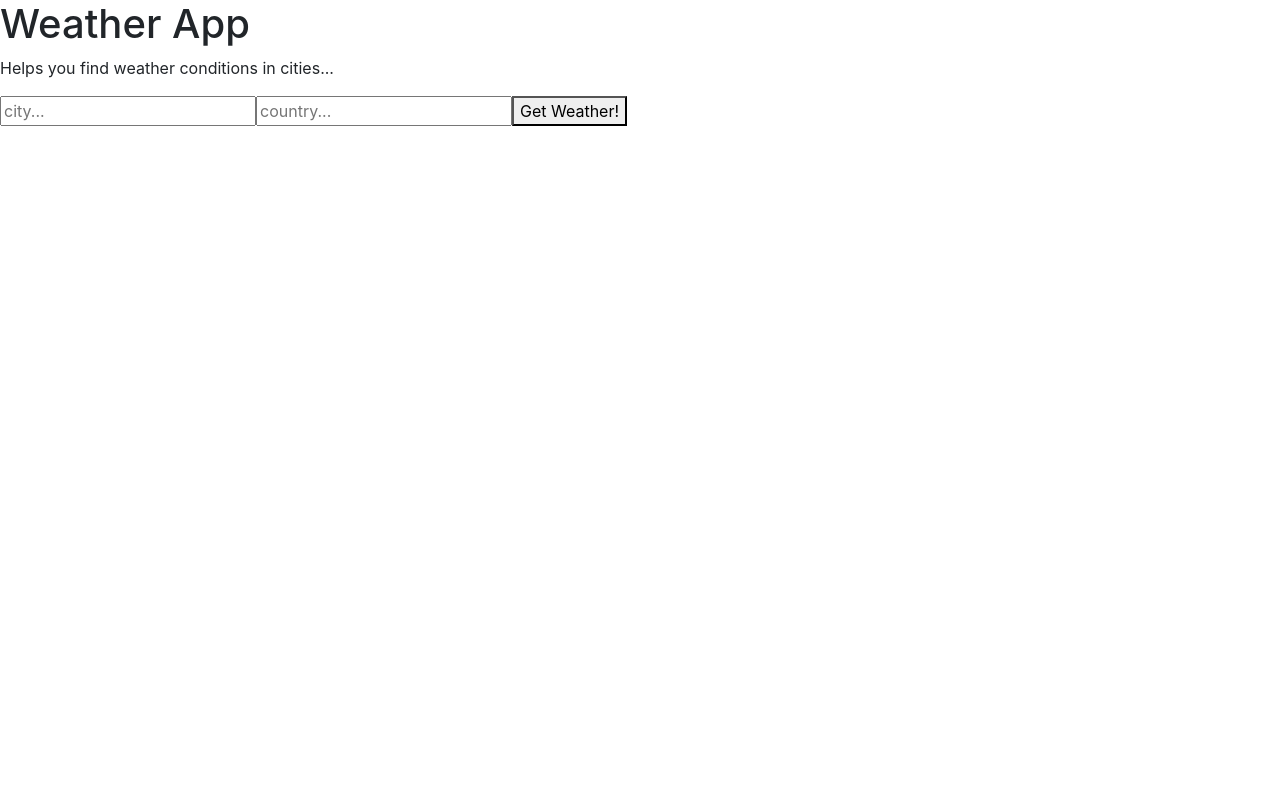
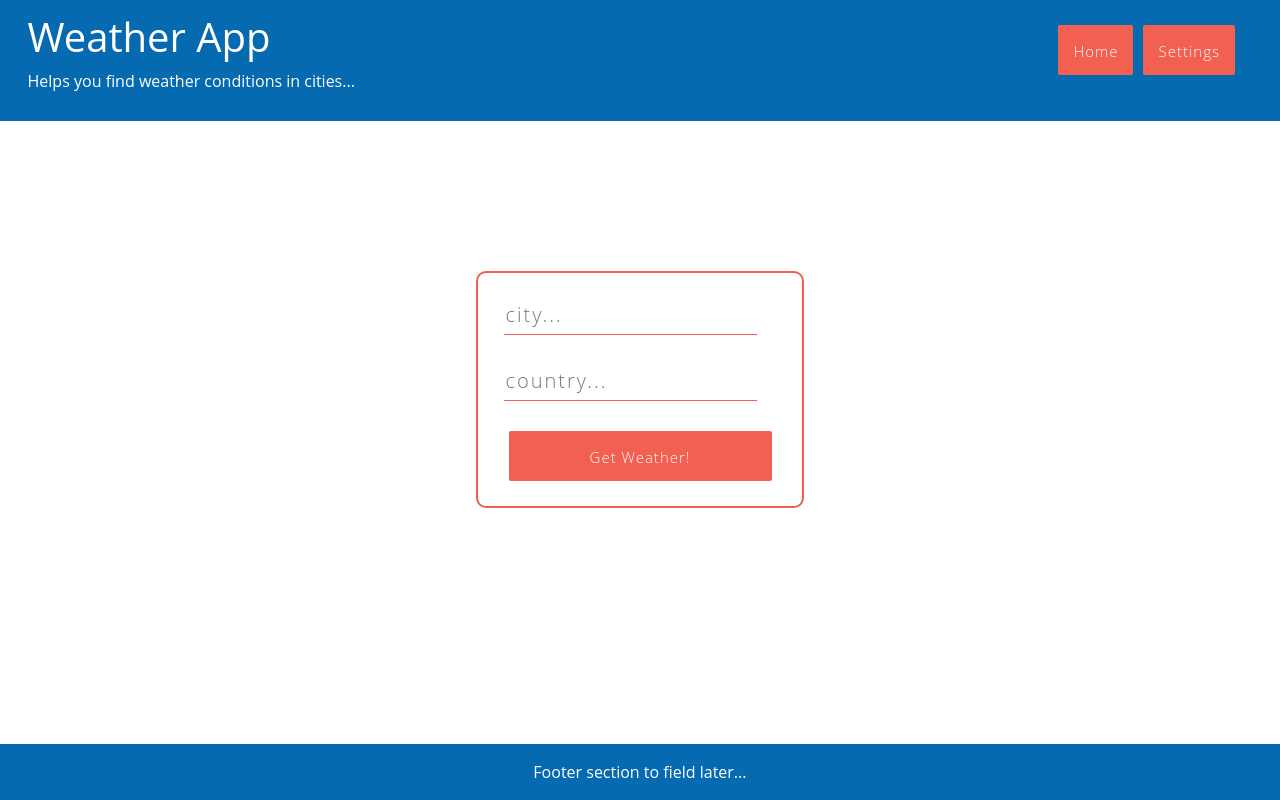
Before and after one commit to LisaLouAEH/rak_weather_app, a React (Create React App) app: page / in a window 1280 px wide. Built offline with nearby package versions, Linux system fonts and the light colour scheme.

Commit message:
fixed navigation, fixed liste, added widgets components

```diff
--- a/package.json
+++ b/package.json
@@ -4,6 +4,7 @@
   "private": true,
   "dependencies": {
     "bootstrap": "^4.3.1",
+    "font-awesome": "^4.7.0",
     "react": "^16.10.1",
     "react-dom": "^16.10.1",
     "react-scripts": "3.1.2"
--- a/src/App.css
+++ b/src/App.css
@@ -1,24 +1,116 @@
-/* default style from react
-  .App {
-    text-align: center;
+
+body {
+  font-family: "Open Sans", sans-serif;
 }
 
-  .App-logo {
-    height: 40vmin;
+input[type="text"] {
+  background-color: transparent;
+  border: 0;
+  border-bottom: solid 1px #f16051;
+  padding-bottom: 4px;
+  font-weight: lighter;
+  letter-spacing: 2px;
+  margin-bottom: 30px;
+  margin-right: 20px;
+  font-size: 20px;
 }
 
-  .App-header {
-    background-color: #282c34;
-    min-height: 100vh;
+input[type="text"] {
+    outline: none;
+}
+
+input:-webkit-autofill {
+    -webkit-text-fill-color: #404040 !important;
+    -webkit-text-fill-background-color: white !important;
+}
+
+button:active {
+  outline: none;
+}
+
+.weather__info {
+  width: 60%;
+  font-size: 20px;
+  font-weight: 200;
+  letter-spacing: 2px;
+}
+
+.weather__key {
+  color: #f16051;
+  border-bottom: solid 2px rgba(255,255,255,0.06);
+  padding: 20px 0 20px 0;
+  font-weight: 400;
+}
+
+.weather__key:last-child {
+  border: 0;
+}
+
+.weather__value {
+  color: #A6A6A6;
+  font-weight: 600;
+}
+
+.weather__error {
+  color: red;
+  font-size: 20px;
+  letter-spacing: 1px;
+  font-weight: 200;
+}
+
+button{
+  border: 0;
+  border-radius: 2px;
+  font-weight: lighter;
+  letter-spacing: 1px;
+  font-size: 15px;
+  cursor: pointer;
+  font-weight: 100;
+  max-height: 50px;
+  margin: 0 5px;
+  padding: 15px;
+  background-color: #f16051;
+  color: white;
+}
+button:hover{
+  background-color: white;
+  border: solid 1px #f16051;
+  color: #f16051;
+}
+.row{
+  display: flex;
+  flex-direction: row;
+}
+.column{
   display: flex;
   flex-direction: column;
+}
+.main__container{
   align-items: center;
-    justify-content: center;
-    font-size: calc(10px + 2vmin);
+  justify-content: space-between;
+  min-height: 100vh;
+}
+.container-fluid{
+  justify-content: space-between;
+  background-color: #066ab0;
+}
+.main__title{
+  margin: 1%;
+  color: white;
+
+}
+.main__menu{
+  margin: 2%;
+}
+.setting_block{
+  background-color: white;
+  border: solid 2px #f16051;
+  border-radius: 10px;
+  padding: 2%;
+  margin: 5%;
+}
+.footer__container{
+  background-color: #066ab0;
+  text-align: center;
   color: white;
 }
-
-  .App-link {
-    color: #09d3ac;
-  }
-*/
--- a/src/App.js
+++ b/src/App.js
@@ -5,17 +5,24 @@ import React from 'react'
 import Titles from './components/Titles';
 import Form from './components/Form';
 import Weather from './components/Weather';
+import Footer from './components/Footer';
+import Liste from './components/Liste';
+import Widget from './components/Widget';
 
 class App extends React.Component{
-    // the default states
+    // the default states is empty array to store every cities the user wishing to know the weather
     state = {
-        city: undefined,
-        country: undefined,
-        temperature: undefined,
-        description: undefined,
-        error: undefined,
+        liste: [],
+        home:true
     }
-    // setting current values
+
+    navigationHandler = () => {
+        if (this.state.home){
+            this.setState({home:false})
+        }else{
+            this.setState({home:true})
+        }
+    }
 
     // interact with the API
     getWeather = async (e) =>{
@@ -31,13 +38,17 @@ class App extends React.Component{
 
       // the 'if' condition treats empty fields errors
       if(city && country){
-        this.setState({
-            city: response.name,
+        const tempListe = [...this.state.liste]
+        tempListe.push(
+            {city: response.name,
             country: response.sys.country,
             temperature: response.main.temp,
             description: response.weather[0].description,
-            error: ""
-        })
+            icon: response.weather[0].icon,
+            error: ""}
+            )
+        console.log(tempListe);
+        this.setState({liste:tempListe})
       }else{
           this.setState({
               error: "please enter a value within both fields"
@@ -47,20 +58,54 @@ class App extends React.Component{
     }
 
     render(){
+
+        if(this.state.home){
             return(
-            // add components inside the div section
-            <div>
+                <div className="main__container column">
+                    <div className="container-fluid row">
+                        <div className="main__title">
                             <Titles />
+                        </div>
+                        <div className="main__menu row">
+                            <button onClick={this.navigationHandler}> Home </button>
+                            <button onClick={this.navigationHandler}> Settings </button>
+                        </div>
+                    </div>
+                    <div className="setting_block column">
                         <Form loadWeather={() => this.getWeather}/>
-               <Weather
+
+                        {/* <Weather
                             city={this.state.city}
                             country={this.state.country}
                             temperature={this.state.temperature}
                             description={this.state.description}
                             error={this.state.error}
-                />
+                        />  */}
+                    </div>
+                    <Liste cities={this.state.liste}/>
+                    {this.state.liste.map( element => <Widget cityName={element.city} cityTemp={element.temperature} cityCountry={element.country}/>)}
+                    <div className="footer__container container-fluid">
+                        <Footer/>
+                    </div>
                 </div>
             )
+        }else{
+            return(
+                <div className="main__container column">
+                    <div className="container-fluid row">
+                        <div className="main__title">
+                            <Titles />
+                        </div>
+                        <div className="main__menu row">
+                            <button onClick={this.navigationHandler}> Home </button>
+                            <button onClick={this.navigationHandler}> Settings </button>
+                        </div>
+                    </div>
+
+                    Settings
+                </div>
+            )
+        }
     }
 }
 
--- /dev/null
+++ b/src/components/Footer.js
@@ -0,0 +1,13 @@
+// this files displays titles and notice to the screen
+import React from 'react'
+
+const Footer = (props) =>{
+    return(
+        <div>
+            <p></p>
+            <p>Footer section to field later... </p>
+        </div>
+    )
+}
+
+export default Footer;
--- a/src/components/Form.js
+++ b/src/components/Form.js
@@ -3,7 +3,8 @@ import React from 'react'
 
 const Form = props =>{
     return(
-        <form onSubmit={props.loadWeather()}>
+
+        <form class="column" onSubmit={props.loadWeather()}>
             <input type="text" name="city" placeholder="city..."/>
             <input type="text" name="country" placeholder="country..."/>
             <button>Get Weather!</button>
--- /dev/null
+++ b/src/components/Liste.js
@@ -0,0 +1,19 @@
+// this files displays titles and notice to the screen
+import React from 'react'
+
+const Liste = (props) =>{
+    return(
+        <div>
+            {props.cities.map( element => {
+                return (
+                    <div>
+                        <span className="weather__value"> Ville: {element.city}</span>
+                        <span className="weather__value"> Pays: {element.country}</span>
+                        <button>X</button>
+                    </div>)
+            })}
+        </div>
+    )
+}
+
+export default Liste;
--- a/src/components/Weather.js
+++ b/src/components/Weather.js
@@ -1,15 +1,32 @@
-// this file displays weather values to the screen
+// file displays weather values to the screen
 import React from 'react'
-
 
 const Weather=(props)=>{
     return(
         // put weather condition inside the div block
         <div>
-            {props.country && props.city && <p>Location: {props.city},    {props.country}</p>}
-            {props.temperature && <p>Temperature: {props.temperature}</p>}
-            {props.description && <p>Conditions:  {props.description}</p>}
-            {props.error && <p>{props.error}</p>}
+            {
+                props.country && props.city && <p className="weather__key">Location:
+                    <span className="weather__value">  {props.city}, {props.country}</span>
+                </p>
+            }
+
+            {
+                props.temperature && <p className="weather__key">Temperature:
+                    <span className="weather__value">  {props.temperature}</span>
+                </p>
+            }
+
+            {
+                props.description && <p className="weather__key">Conditions:
+                    <span className="weather__value">  {props.description}</span>
+                </p>
+            }
+
+            {
+                props.error && <p className="weather__error">{props.error}</p>
+            }
+
         </div>
     )
 }
--- /dev/null
+++ b/src/components/Widget.js
@@ -0,0 +1,15 @@
+import React from 'react';
+
+
+const Widget = (props) => {
+  return (
+    <div>
+        <span className="weather__value"> Ville: {props.cityName}</span>
+        <span className="weather__value"> Pays: {props.cityCountry}</span>
+        <span className="weather__value"> Temp: {props.cityTemp}</span>
+    {/* <img src={`http://openweathermap.org/img/wn/${icon}@2x.png`} className="" alt="" /> */}
+    </div>
+  );
+}
+
+export default Widget;
--- a/src/index.js
+++ b/src/index.js
@@ -4,6 +4,8 @@ import './index.css';
 import App from './App';
 import * as serviceWorker from './serviceWorker';
 import 'bootstrap/dist/css/bootstrap.min.css';
+import './App.css'
+import '../node_modules/font-awesome/css/font-awesome.min.css';
 
 ReactDOM.render(<App />, document.getElementById('root'));
 
```
Also changed, not shown: src/img/kawai_weather.jpg (added), 1 other file (tests, documents, lock files or other folders). Lines whose indentation alone changed are shown as unchanged.
